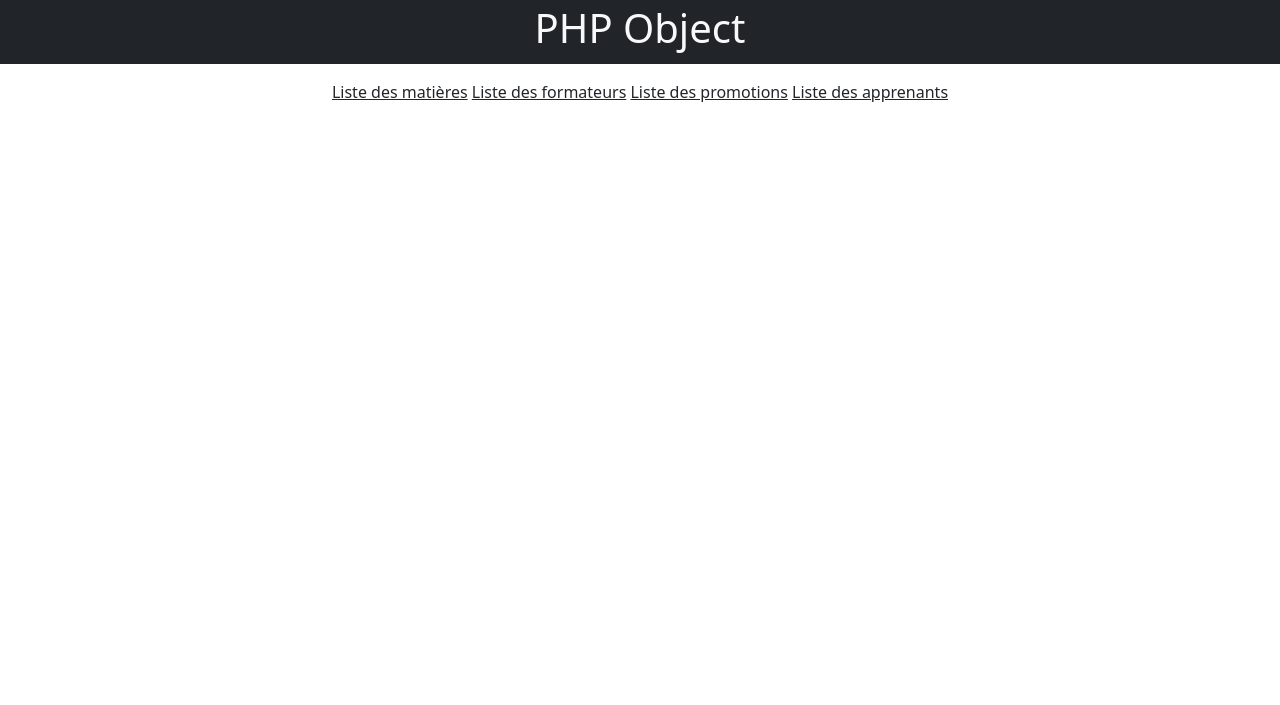
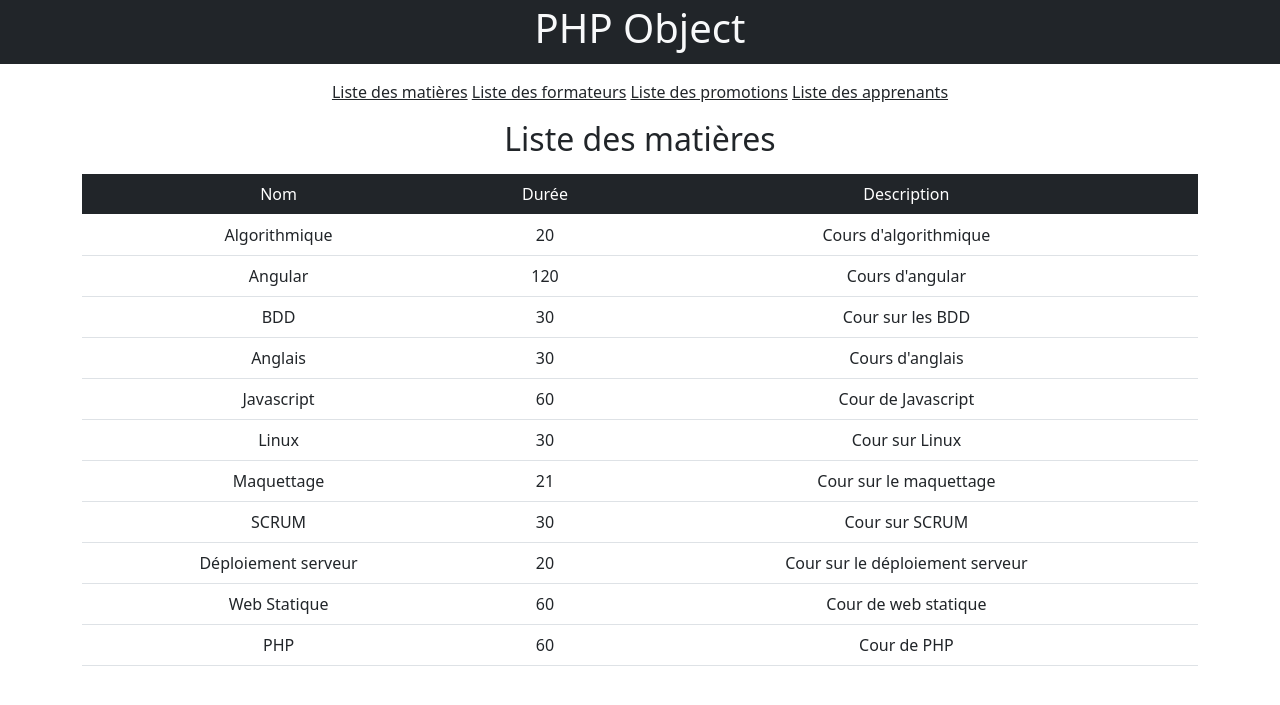
Before and after one commit to AurelienPrugnaud/TD1_Object_PHP, a PHP site: page /subjectsList in a window 1280 px wide. Shown: the top 705 px of the page. Run offline with PHP 8.4, Linux system fonts and the light colour scheme.

Commit message:
Fifth commit : use of the dispatcher with the .htaccess file.

```diff
--- a/controllers/learnerController.php
+++ b/controllers/learnerController.php
@@ -53,6 +53,10 @@
 
 	$tabLearners = array($learnerBenSalemBassam, $learnerChastelFrancois, $learnerDeValmontLouis, $learnerMilletGuillaume, $learnerPetitElie, $learnerPreteDoryan, $learnerPrugnaudAurelien, $learnerRodriguezMaricel, $learnerRomeuMarine, $learnerRossiChristophe);
 
+	//variable pour l'appel de la liste des apprenants avec .htaccess
+	$list = "learnersList";
+
 	//var_dump($learners);
 
-	include("views/learnersList.php");
+	//besoin de cet include sans .htaccess
+	//include("views/learnersList.php");
--- a/controllers/promotionController.php
+++ b/controllers/promotionController.php
@@ -29,5 +29,8 @@
 
 	$tabPromotions = array($promotionCdaR2, $promotionCdaR19, $promotionDwwmPe1, $promotionDwwmR4);
 
+	//variable pour l'appel de la liste des promotions avec .htaccess
+	$list = 'promotionsList';
 
-	include("views/promotionsList.php");
+	//besoin de cet include sans .htaccess
+	//include("views/promotionsList.php");
--- a/controllers/subjectController.php
+++ b/controllers/subjectController.php
@@ -64,4 +64,8 @@
 
 	$tabSubjects = array($subjectAlgorithm, $subjectAngular, $subjectDataBase, $subjectEnglish, $subjectJavascript, $subjectLinux, $subjectMockUp, $subjectScrum, $subjectServerDeployment, $subjectStaticWeb, $subjectPhp);
 
-	include("views/subjectsList.php");
+	//variable pour l'appel de la liste des étudiants avec .htaccess
+	$list = "subjectsList";
+
+	//besoin de cet include sans .htaccess
+	//include("views/subjectsList.php");
--- a/controllers/trainerController.php
+++ b/controllers/trainerController.php
@@ -25,4 +25,8 @@
 
 	$tabTrainers = array($trainerDavigoDelphine, $trainerChevalierThomas, $trainerPezetPierre, $trainerPoncinCindy);
 
-	include("views/trainersList.php");
+	//variable pour l'appel de la liste des formateurs avec .htaccess
+	$list = "trainersList";
+
+	//besoin de cet include sans .htaccess
+	//include("views/trainersList.php");
--- a/dispatcher.php
+++ b/dispatcher.php
@@ -1,6 +1,6 @@
 <?php
 	//Manière de faire avec un fichier .htaccess
-/*	if(!empty($_SERVER['REQUEST_URI'])):
+	if(!empty($_SERVER['REQUEST_URI'])):
 		switch($_SERVER['REQUEST_URI']):
 			case '/subjectsList':
 				include('controllers/subjectController.php');
@@ -18,9 +18,12 @@
 				include('views/errorPageNotFound.php');
 				break;
 		endswitch;
-	endif;*/
+	endif;
+
+	include("index.php");
+
 //manière de faire sans .htacess
-	if(!empty($_GET['page'])):
+/*	if(!empty($_GET['page'])):
 		switch($_GET['page']):
 			case 'subjectsList':
 				include('controllers/subjectController.php');
@@ -38,7 +41,7 @@
 				include('views/errorPageNotFound.php');
 				break;
 		endswitch;
-	endif;
+	endif;*/
 
 /*    if(!empty($_GET['page']) && $_GET['page']=='subjectsList'):
 		include("controllers/subjectController.php");
--- a/index.php
+++ b/index.php
@@ -13,14 +13,24 @@
         <?php include("views/includes/header.php"); ?>
     </header>
     <main class="container">
+        <!-- Lien sans .htaccess
         <div class="text-center mb-3">
             <a href="index.php?page=subjectsList" class="link-dark" >Liste des matières</a>
             <a href="index.php?page=trainersList" class="link-dark" >Liste des formateurs</a>
             <a href="index.php?page=promotionsList" class="link-dark" >Liste des promotions</a>
             <a href="index.php?page=learnersList" class="link-dark" >Liste des apprenants</a>
+        </div>-->
+        <!-- lien avec .htaccess -->
+        <div class="text-center mb-3">
+            <a href="/subjectsList" class="link-dark" >Liste des matières</a>
+            <a href="/trainersList" class="link-dark" >Liste des formateurs</a>
+            <a href="/promotionsList" class="link-dark" >Liste des promotions</a>
+            <a href="/learnersList" class="link-dark" >Liste des apprenants</a>
         </div>
-        <!-- si utilisation de la manière .htaccess enlever le include-->
-        <?php  include("dispatcher.php") ?>
+        <!-- include avec .htaccess-->
+        <?php  include("views/".$list.".php"); ?>
+        <!-- include sans .htaccess -->
+        <?php //include("dispatcher.php") ?>
     </main>
 </body>
 </html>
```
Also changed, not shown: .htaccess.
